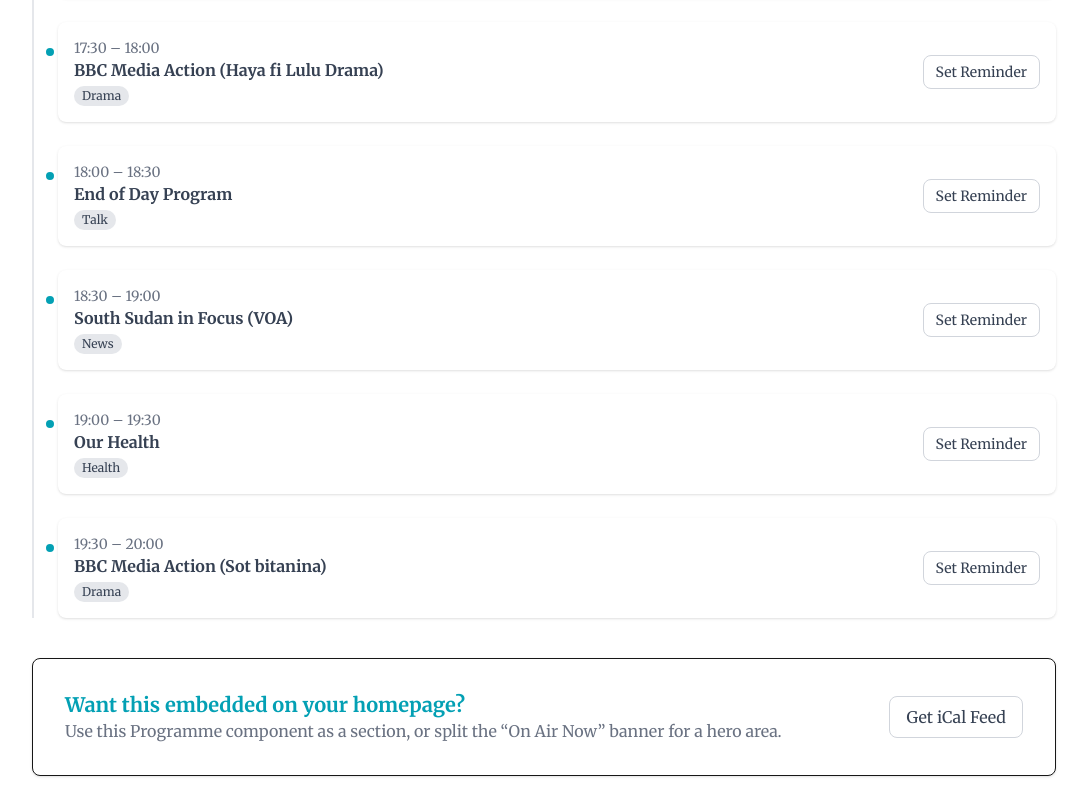
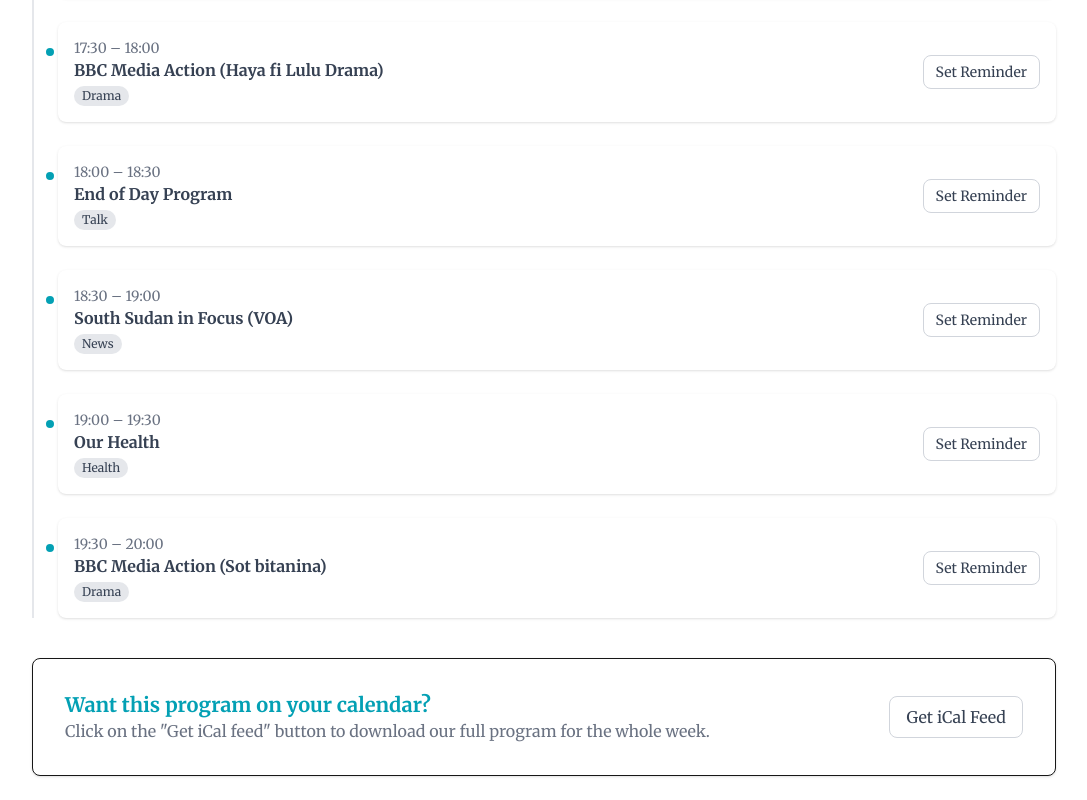
Before and after one commit to African-Mande-Foundation/99.4-Foundation-FM, a Next.js app: page /program in a window 1280 px wide. Shown: the part 1012-1812 px from the top of the page, without its empty margins (96-1183 px from the left). Built offline with nearby package versions, Linux system fonts and the light colour scheme; no server answers.

Commit message:
Live Now Changes

```diff
--- a/app/program/LiveNow.tsx
+++ b/app/program/LiveNow.tsx
@@ -148,10 +148,10 @@ export default function LiveNow() {
     <div className="p-6 md:p-8 flex flex-col md:flex-row items-start md:items-center justify-between gap-6">
       <div>
         <h3 className="text-xl text-[#03A0B4] font-semibold">
-          Want this embedded on your homepage?
+          Want this program on your calendar?
         </h3>
         <p className="text-gray-500">
-          Use this Programme component as a section, or split the “On Air Now” banner for a hero area.
+          Click on the &quot;Get iCal feed&quot; button to download our full program for the whole week.
         </p>
       </div>
       <div className="flex gap-3">
```
